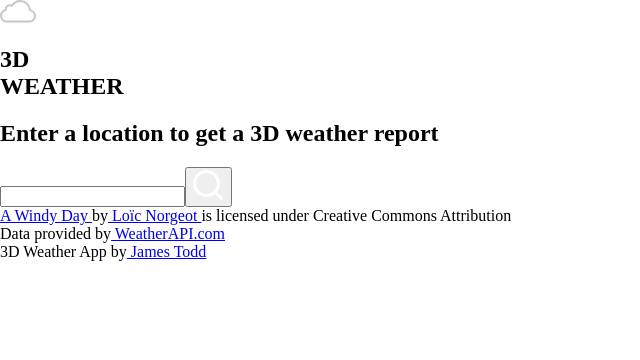
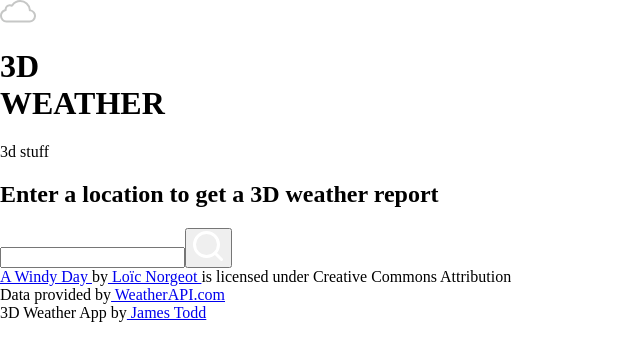
Before and after one commit to jamestodd313/3dweatherapp, a React (Create React App) app: page / in a window 1280 px wide. Shown: the top 360 px of the page, without its empty margins (0-640 px from the left). Built offline with nearby package versions, Linux system fonts and the light colour scheme; a web font is replaced by a local one.

Commit message:
refactored components

```diff
--- a/src/App.js
+++ b/src/App.js
@@ -1,14 +1,24 @@
 import React, {useState} from 'react'
 import { Header } from './components/Header'
-import { Footer } from './components/Footer'
 import { Spinner } from './components/Spinner'
 import { Main } from './components/Main'
+import { WeatherDetails } from './components/WeatherDetails'
+import { Model } from './components/Model'
+import { SearchForm } from './components/SearchForm'
+import { Footer } from './components/Footer'
 function App() {
   const [loading, setLoading] = useState(false)
+  const [weatherData, setWeatherData] = useState(null)
+  const [locationData, setLocationData] = useState(null)
   return (
     <div className="App">
       <Header/>
-      {loading ? <Spinner/> : <Main setLoading={setLoading}/>}
+      {loading && <Spinner/>}
+      <Main>
+        {locationData && locationData.name ? <WeatherDetails data={{locationData, weatherData}}/> : <h1>3D<br/>WEATHER</h1>}
+        <Model/>
+        <SearchForm setLoading={setLoading} setWeatherData={setWeatherData} setLocationData={setLocationData}/>
+      </Main>
       <Footer/>
     </div>
   );
--- a/src/components/Main.js
+++ b/src/components/Main.js
@@ -1,18 +1,8 @@
-import React, {useState} from 'react'
-// import {init} from './3d/init'
-import { SearchForm } from './SearchForm'
-import { WeatherDetails } from './WeatherDetails'
-export const Main = (setLoading) => {
-    const [weatherData, setWeatherData] = useState(null)
-    const [locationData, setLocationData] = useState(null)
+import React from 'react'
+export const Main = ({children}) => {
     return (
-        <>
-            <section id="main-container">
-                {locationData && locationData.name ? <WeatherDetails data={{locationData, weatherData}}/> : <h1>3D<br/>WEATHER</h1>}
-            </section>
-            <SearchForm setLoading={setLoading} setWeatherData={setWeatherData} setLocationData={setLocationData}/>
-            <section id="3d-container">
-            </section>
-        </>
+        <main>
+            {children}
+        </main>
     )
 }
--- /dev/null
+++ b/src/components/Model.js
@@ -0,0 +1,9 @@
+import React from 'react'
+
+export const Model = () => {
+    return (
+        <div>
+            3d stuff
+        </div>
+    )
+}
--- a/src/components/SearchForm.js
+++ b/src/components/SearchForm.js
@@ -1,6 +1,6 @@
-import React, {useState} from 'react'
+import React, {useEffect, useState} from 'react'
 import { fetchWeather } from '../utils/fetchWeather'
-export const SearchForm = (setLoading, setWeatherData, setLocationData) => {
+export const SearchForm = ({setLoading, setWeatherData, setLocationData}) => {
     const [query, setQuery] = useState('')
     const [fetchError, setFetchError] = useState(false)
     const handleChange = function(e){
@@ -8,21 +8,24 @@ export const SearchForm = (setLoading, setWeatherData, setLocationData) => {
     }
     const handleSubmit = async function(e){
       e.preventDefault()
+      setWeatherData(null)
+      setLocationData(null)
       setLoading(true)
       const response = await fetchWeather(query)
-      if(response.location){
+      if(!response.error){
+        setLoading(false)
         setFetchError(false)
         setWeatherData(response.current)
         setLocationData(response.location)
       }else{
+        setLoading(false)
         setFetchError(true)
       }
-      setLoading(false)
     }
     return (
         <form id="search-form" onSubmit={e=> handleSubmit(e)}>
         <h2>Enter a location to get a 3D weather report</h2>
-        <input type="location" value={query} onChange={e=>handleChange(e)} error={`${fetchError}`}/>
+        <input type="location" value={query} onChange={e=>handleChange(e)} error={`${fetchError}`} onError={e=> console.log('hello')}/>
         <button>
           <svg xmlns="http://www.w3.org/2000/svg" width="30.621" height="30.621" viewBox="0 0 30.621 30.621">
             <g id="Icon_feather-search" data-name="Icon feather-search" transform="translate(-3 -3)">
--- a/src/components/WeatherDetails.js
+++ b/src/components/WeatherDetails.js
@@ -1,9 +1,17 @@
 import React from 'react'
 
 export const WeatherDetails = (data) => {
-    // const {weatherData, locationData} = dat
-    console.log(data.data.locationData)
+    const {weatherData, locationData} = data.data
+
+    console.log(weatherData)
     return (
-        <h1>hello</h1>
+        <div>
+            <h1>{`${locationData.name}`}</h1>
+            <span className="location-data">{`${locationData.region}, ${locationData.country}`}</span>
+            <div className="weather-data">
+                <span className="temperature">{`${weatherData.temp_f}F / ${weatherData.temp_c}C`}</span>
+                <span className="condition">{`${weatherData.condition.text}`}</span>
+            </div>
+        </div>
     )
 }
--- a/src/utils/fetchWeather.js
+++ b/src/utils/fetchWeather.js
@@ -14,8 +14,7 @@ export const fetchWeather = function(query){
       return weatherData
     })
     .catch(err => {
-      console.error(err);
-      throw new Error(err)
+      return {error: true}
     });
 
     // return {location: {name: 'Minneapolis'}, current: {lastUpdated: 1234564}}
```
